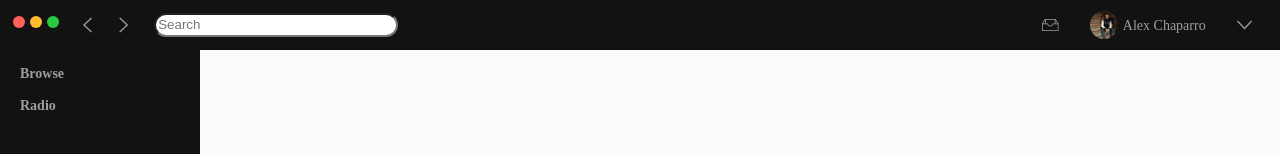
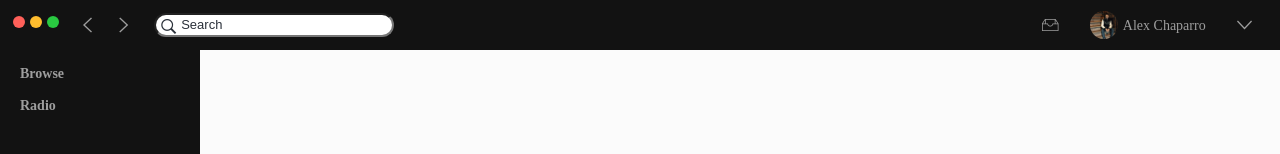
Before and after one commit to London804/personalSite, an Angular app in the folder Pens/: page /spotify in a window 1280 px wide. Shown: the top 154 px of the page. Built offline with nearby package versions, Linux system fonts and the light colour scheme; a web font is replaced by a local one.

Commit message:
searchBar mainly done. Code news to be cleaned up before moving on

```diff
--- a/Pens/src/app/spotify-ui/search-bar/search-bar.component.html
+++ b/Pens/src/app/spotify-ui/search-bar/search-bar.component.html
@@ -12,18 +12,17 @@
 		</div>
 
 		<div class="search">
-			<input type="text" placeholder="Search" name="Search">
-
+			<input type="search" placeholder="Search" name="Search">
+			<span class="ion-ios-search-strong"></span>
 		</div>
 
-		<p class="icono-search"></p>
 	</div>
 
 	<div class="user-settings">
 		<div class="ion-ios-filing-outline"></div>
 		<div class="u-flex u-centerY">
 			<img src="app/img/stoop.jpg">
-			<p class='icono'>Alex Chaparro</p>
+			<p class='user-name'>Alex Chaparro</p>
 		</div>
 		<div class="icono ion-ios-arrow-down"></div>
 	</div>
--- a/Pens/src/app/spotify-ui/search-bar/search-bar.component.scss
+++ b/Pens/src/app/spotify-ui/search-bar/search-bar.component.scss
@@ -36,7 +36,8 @@
 	}
 }
 
-.icono {
+[class^='ion'], [class*='ion'] {
+	font-size: 1.5rem;
 	color: $grey;
 	transition: $transition-spotify;
 
@@ -45,31 +46,47 @@
 	}
 }
 
-[class^='ion'], [class*='ion'] {
-	font-size: 1.5rem;
-
-}
 [class^='ion'] + [class^='ion'],
 [class*='ion'] + [class*='ion'] {
 	margin-left: 1.7rem;
-	cursor: pointer;
 }
 
-.icono-caretDown:after, .icono-caretDown:before,
-.icono-caretLeft:after, .icono-caretLeft:before,
-.icono-caretRight:after, .icono-caretRight:before, {
-	width: 11px;
-}
-
-
 .search {
+	position: relative;
 	margin-left: 1.625rem;
 
 	input {
+		width: 15rem;
+		height: 1.5rem;
+		padding-left: 1.5625rem;
+		font-size: 0.8125rem;
 		border-radius: 50px;
-		width: 14.75rem;
-		height: 1.125rem;
+
+		&:focus {
+			outline: none;
+		}
 	}
+
+	::-webkit-input-placeholder { /* Chrome/Opera/Safari */
+	  color: $gray-10;
+	}
+	::-moz-placeholder { /* Firefox 19+ */
+	  color: $gray-10;
+	}
+	:-ms-input-placeholder { /* IE 10+ */
+	  color: $gray-10;
+	}
+	:-moz-placeholder { /* Firefox 18- */
+	  color: $gray-10;
+	}
+}
+
+.ion-ios-search-strong {
+	position: absolute;
+	top: 0.25rem;
+	left: 0.4375rem;
+	font-size: 1.25rem;
+	color: $gray-10;
 }
 
 .user-settings{
@@ -85,4 +102,10 @@
 		border-radius: 50%;
 		margin-right: 5px;
 	}
+
+	.user-name {
+		&:hover {
+			color: $white;
+		}
+	}
 }
```
